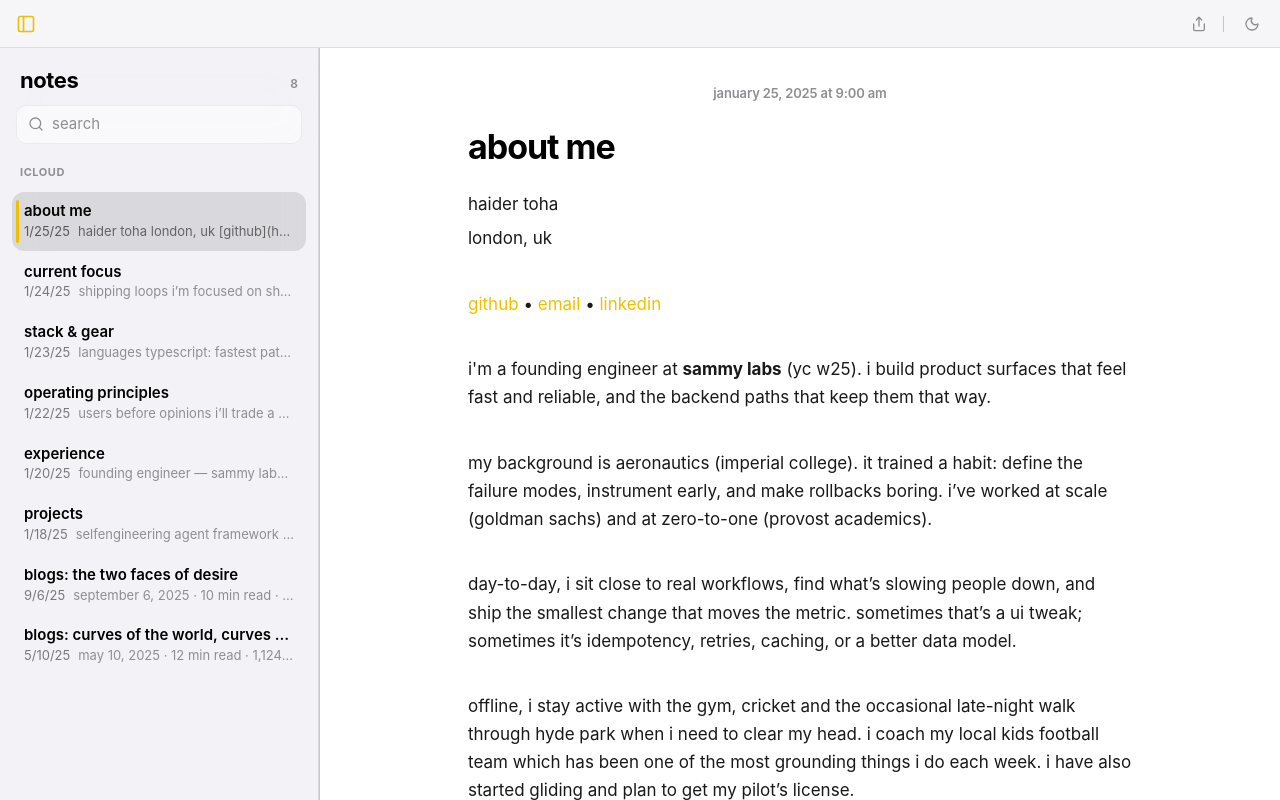
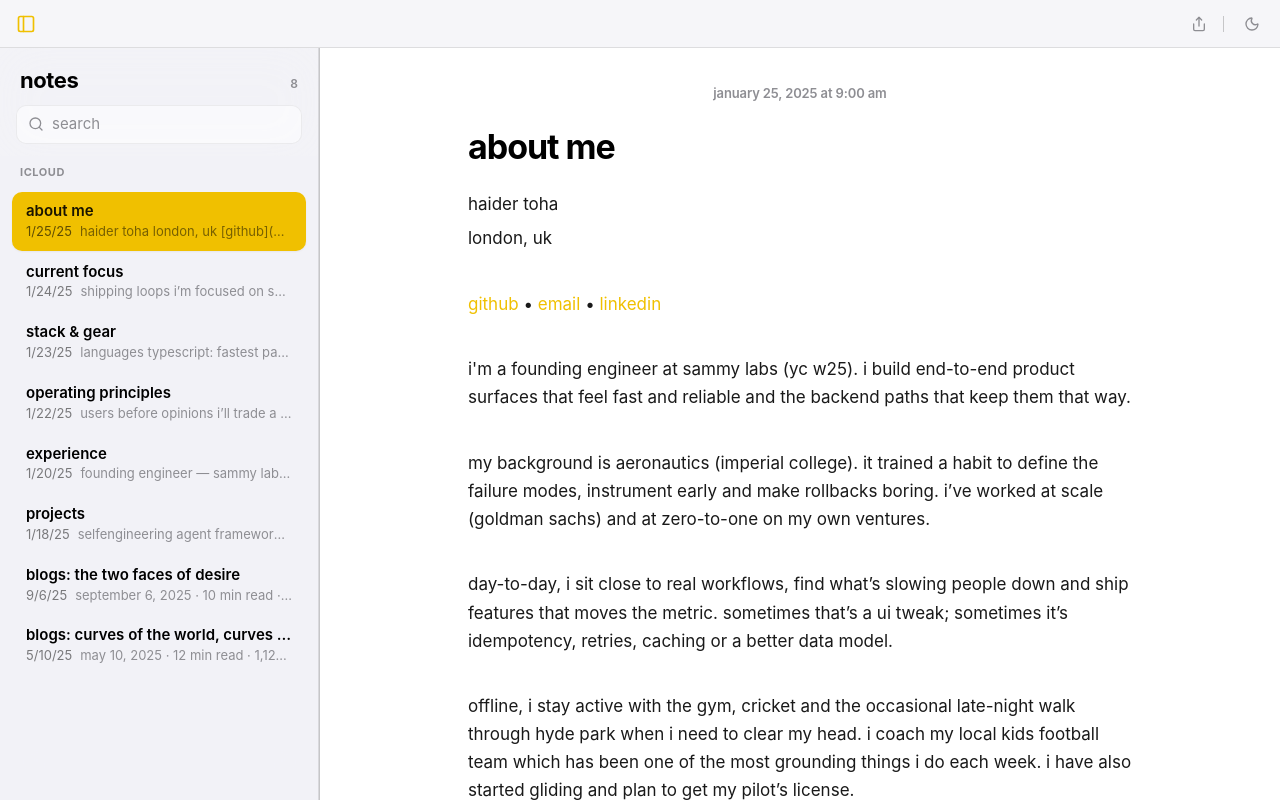
Before and after one commit to haider-toha/haider-notes-app-final, a React (Vite) app: page / in a window 1280 px wide. Built offline with nearby package versions, Linux system fonts and the light colour scheme.

Commit message:
Update sidebar selection to match hyperlink yellow color

```diff
--- a/components/Sidebar.tsx
+++ b/components/Sidebar.tsx
@@ -12,7 +12,7 @@ interface SidebarProps {
 const Sidebar: React.FC<SidebarProps> = ({ notes, selectedNoteId, onSelectNote }) => {
   const [query, setQuery] = useState('');
 
-  // Format date for sidebar: "10:42 AM", "Yesterday", or "1/5/25"
+  // Format date for sidebar: "10:42 AM", "Yesterday" or "1/5/25"
   const formatDate = (isoString: string) => {
     const date = new Date(isoString);
     const now = new Date();
@@ -98,29 +98,21 @@ const Sidebar: React.FC<SidebarProps> = ({ notes, selectedNoteId, onSelectNote }
               key={note.id}
               onClick={() => onSelectNote(note.id)}
               className={`
-                group flex flex-col px-3 py-2.5 rounded-[12px] cursor-pointer transition-colors duration-75 relative select-none
+                group flex flex-col px-3.5 py-2.5 rounded-[10px] cursor-pointer transition-all duration-100 relative select-none
                 ${isSelected
-                  ? 'bg-black/10 dark:bg-white/12'
-                  : 'hover:bg-black/5 dark:hover:bg-white/8'
+                  ? 'bg-apple-yellow dark:bg-apple-yellowDark shadow-sm'
+                  : 'hover:bg-black/[0.04] dark:hover:bg-white/[0.06]'
                 }
               `}
             >
-              {/* left accent like Apple Notes selection */}
-              <div
-                className={`
-                  absolute left-1 top-2 bottom-2 w-[3px] rounded-full
-                  ${isSelected ? 'bg-apple-yellow' : 'bg-transparent'}
-                `}
-              />
-
-              <div className={`font-semibold text-[15px] mb-0.5 leading-tight truncate ${isSelected ? 'text-black dark:text-white' : 'text-black dark:text-white'}`}>
+              <div className={`font-semibold text-[15px] mb-0.5 leading-tight truncate ${isSelected ? 'text-black/90' : 'text-black dark:text-white'}`}>
                 {note.title}
               </div>
               <div className="flex gap-2 text-[13px] leading-snug w-full">
-                <span className={`${isSelected ? 'text-black/60 dark:text-white/60' : 'text-black/50 dark:text-white/50'} whitespace-nowrap flex-shrink-0`}>
+                <span className={`${isSelected ? 'text-black/60' : 'text-black/50 dark:text-white/50'} whitespace-nowrap flex-shrink-0`}>
                   {dateText}
                 </span>
-                <span className={`truncate ${isSelected ? 'text-black/55 dark:text-white/55' : 'text-apple-textGray'}`}>
+                <span className={`truncate ${isSelected ? 'text-black/50' : 'text-apple-textGray'}`}>
                   {previewText}
                 </span>
               </div>
--- a/constants.tsx
+++ b/constants.tsx
@@ -14,11 +14,11 @@ london, uk
 
 [github](https://github.com/haider-toha) • [email](mailto:mohammedhaidertoha@gmail.com) • [linkedin](https://linkedin.com/in/haidertoha)
 
-i'm a founding engineer at **sammy labs** (yc w25). i build product surfaces that feel fast and reliable, and the backend paths that keep them that way.
+i'm a founding engineer at sammy labs (yc w25). i build end-to-end product surfaces that feel fast and reliable and the backend paths that keep them that way.
 
-my background is aeronautics (imperial college). it trained a habit: define the failure modes, instrument early, and make rollbacks boring. i’ve worked at scale (goldman sachs) and at zero-to-one (provost academics).
+my background is aeronautics (imperial college). it trained a habit to define the failure modes, instrument early and make rollbacks boring. i’ve worked at scale (goldman sachs) and at zero-to-one on my own ventures.
 
-day-to-day, i sit close to real workflows, find what’s slowing people down, and ship the smallest change that moves the metric. sometimes that’s a ui tweak; sometimes it’s idempotency, retries, caching, or a better data model.
+day-to-day, i sit close to real workflows, find what’s slowing people down and ship features that moves the metric. sometimes that’s a ui tweak; sometimes it’s idempotency, retries, caching or a better data model.
 
 offline, i stay active with the gym, cricket and the occasional late-night walk through hyde park when i need to clear my head. i coach my local kids football team which has been one of the most grounding things i do each week. i have also started gliding and plan to get my pilot’s license.
 
@@ -36,7 +36,7 @@ i read a lot. lately: *the dream machine*, *poor charlie's almanack* and whateve
 i’m focused on shortening time-to-value: watch the workflow, find the constraint, ship the fix, measure the delta. i like thin slices that go end-to-end (one flow, instrumented, in prod), then iterate.
 
 **browser agent runtime**
-most automation breaks because the dom is volatile and the world is messy. i’m building a planning layer that treats browsing as graph traversal (state → action → verification) instead of brittle scripts. the goal is predictable behaviour under mutation, latency, and partial failure.
+most automation breaks because the dom is volatile and the world is messy. i’m building a planning layer that treats browsing as graph traversal (state → action → verification) instead of brittle scripts. the goal is predictable behaviour under mutation, latency and partial failure.
 
 **edge ml & quantization**
 hacking on running useful models locally with low latency. i’m experimenting with quantized inference and a local-first rag pipeline that keeps data private while still feeling instant.
@@ -54,7 +54,7 @@ tuning my 'second brain' and rewriting automation in go. rule of thumb: if you d
     created_at: "2025-01-23T08:30:00.000Z",
     content: `**languages**
 **typescript:** fastest path from idea → interface → shipped feature.
-**python:** models, data, experiments, and glue code.
+**python:** models, data, experiments and glue code.
 **go:** services that need to be predictable in prod.
 **rust:** when i want to understand the machine (and remove fear).
 
@@ -92,7 +92,7 @@ code tells you *what*. decisions tell you *why*. i write adrs for one-way doors
 speed comes from confidence. i build systems where deploys are boring and rollbacks are instant. one-way door = slow down. two-way door = move now.
 
 **make it observable**
-if it can’t be debugged quickly, it isn’t done. clear failure modes, good logs, and metrics are part of the feature.
+if it can’t be debugged quickly, it isn’t done. clear failure modes, good logs and metrics are part of the feature.
 
 **strong opinions, loosely held**
 i’ll argue for a decision with the data i have. better data wins immediately.`
@@ -126,7 +126,7 @@ built and grew an ai tutoring product from zero to paying customers.`
     session_id: "",
     created_at: "2025-01-18T09:00:00.000Z",
     content: `**self-engineering agent framework**
-i wanted faster iteration on agent workflows without manual glue code. built an agent loop that detects missing tools, generates the implementation, writes unit tests, runs them in an ephemeral docker container, and only “ships” the tool if tests pass.
+i wanted faster iteration on agent workflows without manual glue code. built an agent loop that detects missing tools, generates the implementation, writes unit tests, runs them in an ephemeral docker container and only “ships” the tool if tests pass.
 *stack: python, docker sdk, openai api, pgvector*
 [code](https://github.com/your-repo/Self-Engineering-Agent-Framework.git)
 
@@ -143,7 +143,7 @@ end-to-end pipeline from data ingestion → queueing → model inference → vis
 *stack: next.js, react-three-fiber, redis, transformers*
 
 **recipe ancestry graph**
-took messy text and made it queryable. extracted ingredients with ner, built a graph model, and visualised lineage between recipes as a directed network.
+took messy text and made it queryable. extracted ingredients with ner, built a graph model and visualised lineage between recipes as a directed network.
 *stack: python, spacy, networkx, d3.js, fastapi*`
   },
   {
```
Also changed, not shown: 1 other file (tests, documents, lock files or other folders).
